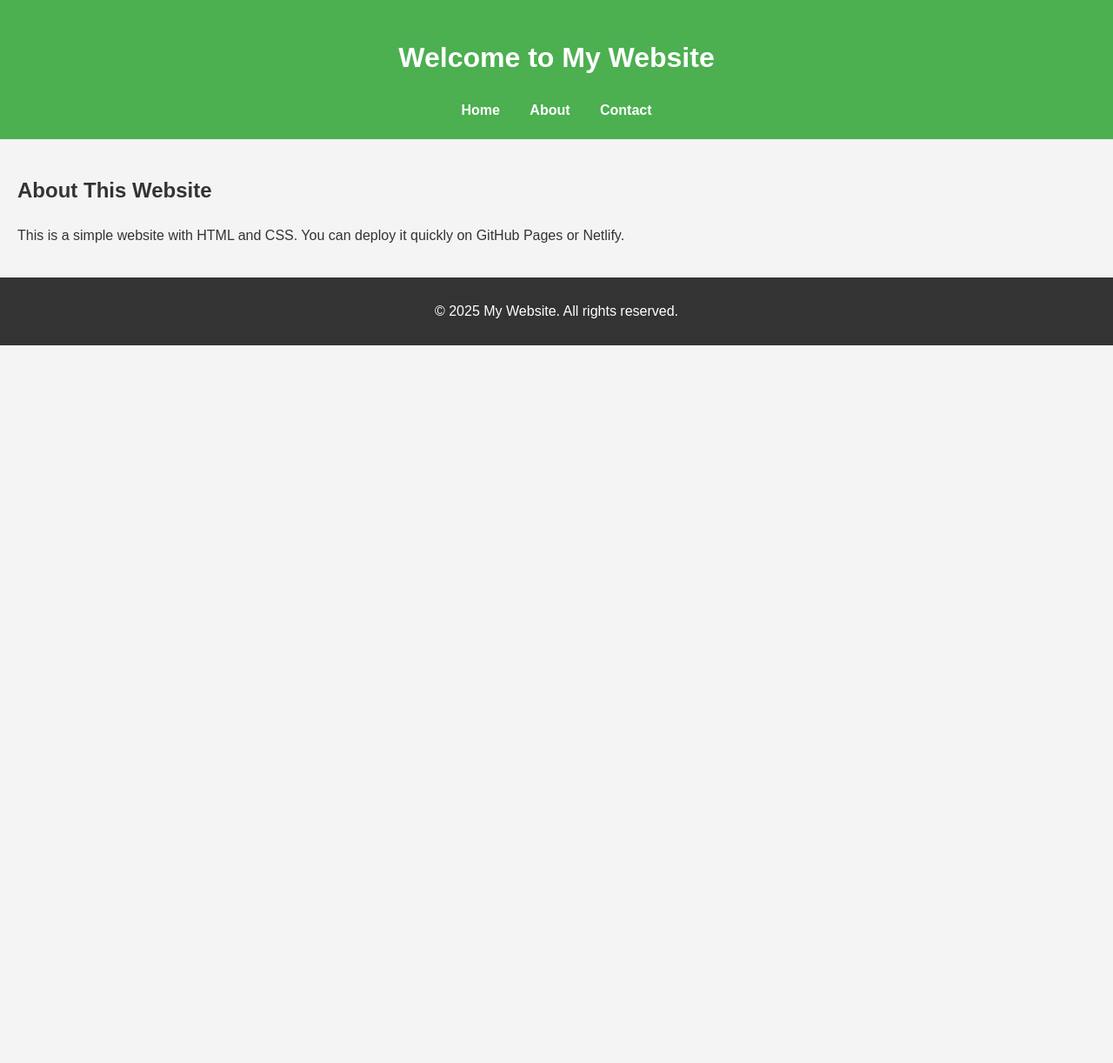
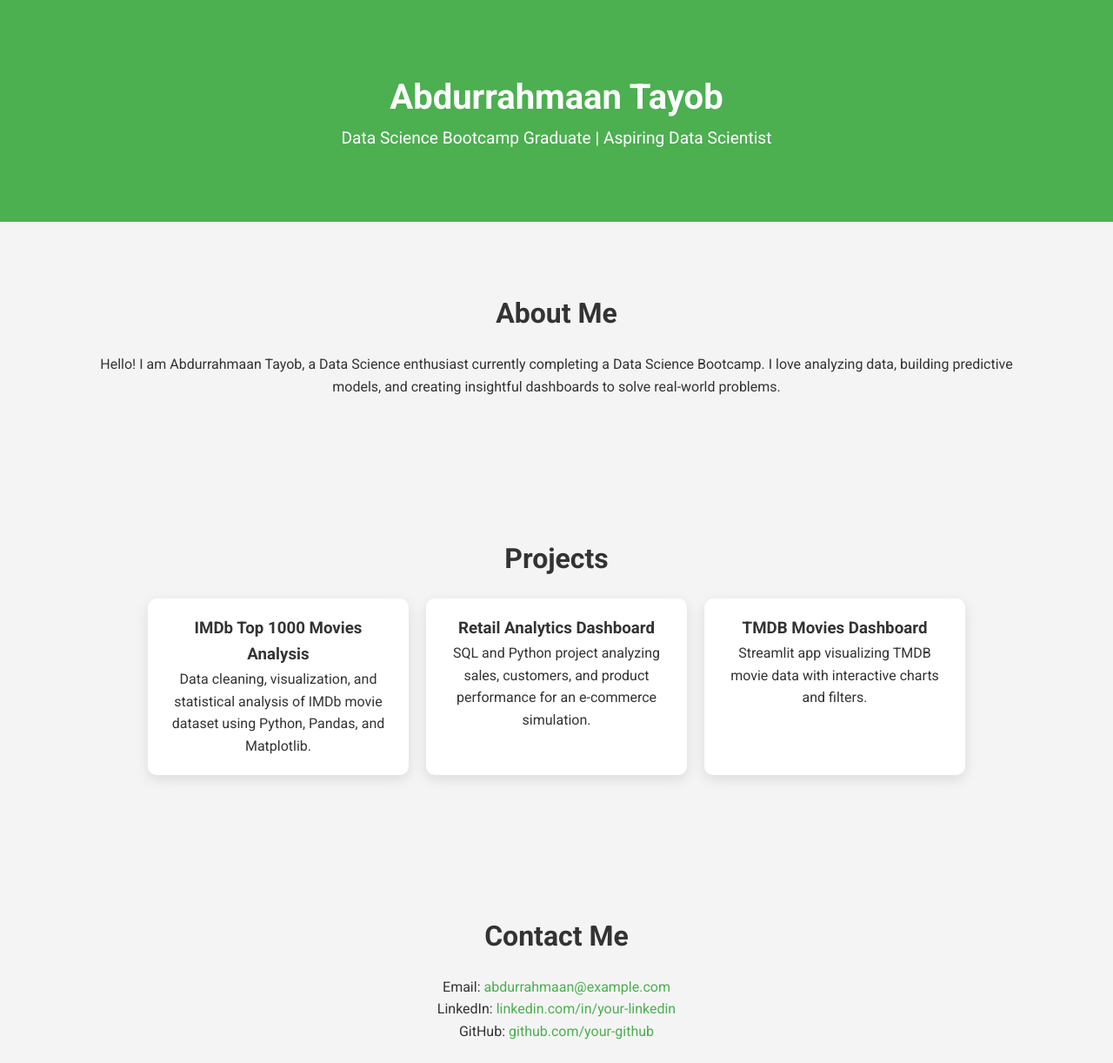
Before and after one commit to Artayob/Website-deployment, a plain HTML site: page index.html in a window 1280 px wide. Shown: the top 1222 px of the page at 87% size. Before the commit the page ends 800 px from the top, so only its background shows below. Drawn offline with Linux system fonts and the light colour scheme.

Commit message:
New website

```diff
--- a/index.html
+++ b/index.html
@@ -3,28 +3,65 @@
 <head>
     <meta charset="UTF-8">
     <meta name="viewport" content="width=device-width, initial-scale=1.0">
-    <title>My Basic Website</title>
+    <title>Abdurrahmaan Tayob | Data Science Portfolio</title>
     <link rel="stylesheet" href="style.css">
+    <link href="https://fonts.googleapis.com/css2?family=Roboto:wght@400;700&display=swap" rel="stylesheet">
 </head>
 <body>
+
+    <!-- Header -->
     <header>
-        <h1>Welcome to My Website</h1>
-        <nav>
-            <a href="#">Home</a>
-            <a href="#">About</a>
-            <a href="#">Contact</a>
-        </nav>
+        <div class="container">
+            <h1>Abdurrahmaan Tayob</h1>
+            <p>Data Science Bootcamp Graduate | Aspiring Data Scientist</p>
+        </div>
     </header>
 
-    <main>
-        <section>
-            <h2>About This Website</h2>
-            <p>This is a simple website with HTML and CSS. You can deploy it quickly on GitHub Pages or Netlify.</p>
-        </section>
-    </main>
+    <!-- About Section -->
+    <section id="about">
+        <div class="container">
+            <h2>About Me</h2>
+            <p>Hello! I am Abdurrahmaan Tayob, a Data Science enthusiast currently completing a Data Science Bootcamp. I love analyzing data, building predictive models, and creating insightful dashboards to solve real-world problems.</p>
+        </div>
+    </section>
 
+    <!-- Projects Section -->
+    <section id="projects">
+        <div class="container">
+            <h2>Projects</h2>
+            <div class="projects-grid">
+                <div class="project-card">
+                    <h3>IMDb Top 1000 Movies Analysis</h3>
+                    <p>Data cleaning, visualization, and statistical analysis of IMDb movie dataset using Python, Pandas, and Matplotlib.</p>
+                </div>
+                <div class="project-card">
+                    <h3>Retail Analytics Dashboard</h3>
+                    <p>SQL and Python project analyzing sales, customers, and product performance for an e-commerce simulation.</p>
+                </div>
+                <div class="project-card">
+                    <h3>TMDB Movies Dashboard</h3>
+                    <p>Streamlit app visualizing TMDB movie data with interactive charts and filters.</p>
+                </div>
+            </div>
+        </div>
+    </section>
+
+    <!-- Contact Section -->
+    <section id="contact">
+        <div class="container">
+            <h2>Contact Me</h2>
+            <p>Email: <a href="mailto:abdurrahmaan@example.com">abdurrahmaan@example.com</a></p>
+            <p>LinkedIn: <a href="https://www.linkedin.com/in/your-linkedin/" target="_blank">linkedin.com/in/your-linkedin</a></p>
+            <p>GitHub: <a href="https://github.com/your-github" target="_blank">github.com/your-github</a></p>
+        </div>
+    </section>
+
+    <!-- Footer -->
     <footer>
-        <p>&copy; 2025 My Website. All rights reserved.</p>
+        <div class="container">
+            <p>&copy; 2025 Abdurrahmaan Tayob | All Rights Reserved</p>
+        </div>
     </footer>
+
 </body>
 </html>
--- a/style.css
+++ b/style.css
@@ -1,33 +1,91 @@
-body {
-    font-family: Arial, sans-serif;
+/* Reset */
+* {
     margin: 0;
     padding: 0;
+    box-sizing: border-box;
+}
+
+/* Fonts */
+body {
+    font-family: 'Roboto', sans-serif;
     line-height: 1.6;
     background-color: #f4f4f4;
     color: #333;
 }
 
+/* Container */
+.container {
+    width: 90%;
+    max-width: 1100px;
+    margin: auto;
+    padding: 20px 0;
+}
+
+/* Header */
 header {
     background-color: #4CAF50;
+    color: white;
+    text-align: center;
+    padding: 60px 20px;
+}
+
+header h1 {
+    font-size: 2.5rem;
+}
+
+header p {
+    font-size: 1.2rem;
+}
+
+/* Sections */
+section {
+    padding: 60px 0;
+    text-align: center;
+}
+
+section h2 {
+    font-size: 2rem;
+    margin-bottom: 20px;
+}
+
+/* Projects Grid */
+.projects-grid {
+    display: flex;
+    flex-wrap: wrap;
+    gap: 20px;
+    justify-content: center;
+}
+
+.project-card {
+    background-color: white;
+    padding: 20px;
+    border-radius: 10px;
+    width: 300px;
+    box-shadow: 0 5px 15px rgba(0,0,0,0.1);
+}
+
+/* Links */
+a {
+    color: #4CAF50;
+    text-decoration: none;
+}
+
+a:hover {
+    text-decoration: underline;
+}
+
+/* Footer */
+footer {
+    background-color: #333;
     color: white;
     padding: 20px 0;
     text-align: center;
 }
 
-header nav a {
-    color: white;
-    margin: 0 15px;
-    text-decoration: none;
-    font-weight: bold;
+/* Responsive */
+@media(max-width:768px){
+    .projects-grid {
+        flex-direction: column;
+        align-items: center;
+    }
 }
-
-main {
-    padding: 20px;
-}
-
-footer {
-    text-align: center;
-    padding: 10px;
-    background-color: #333;
-    color: white;
-}
```
